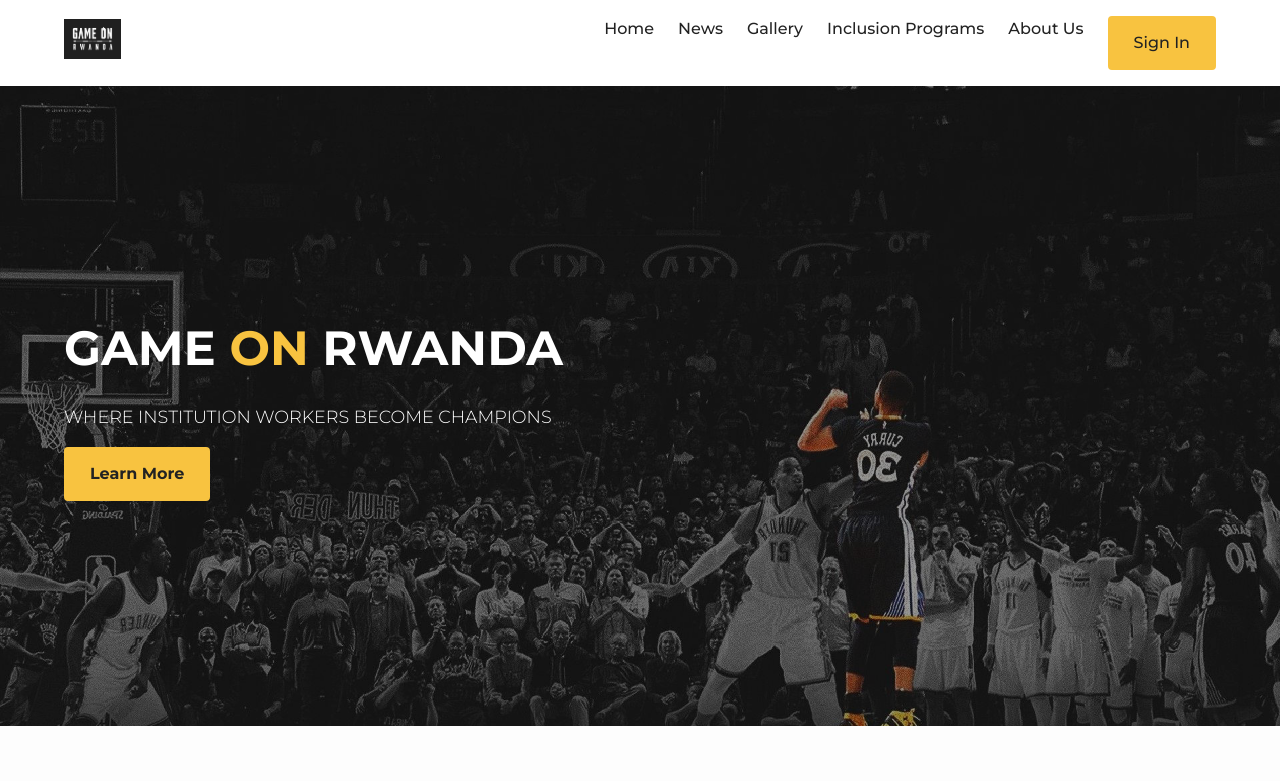
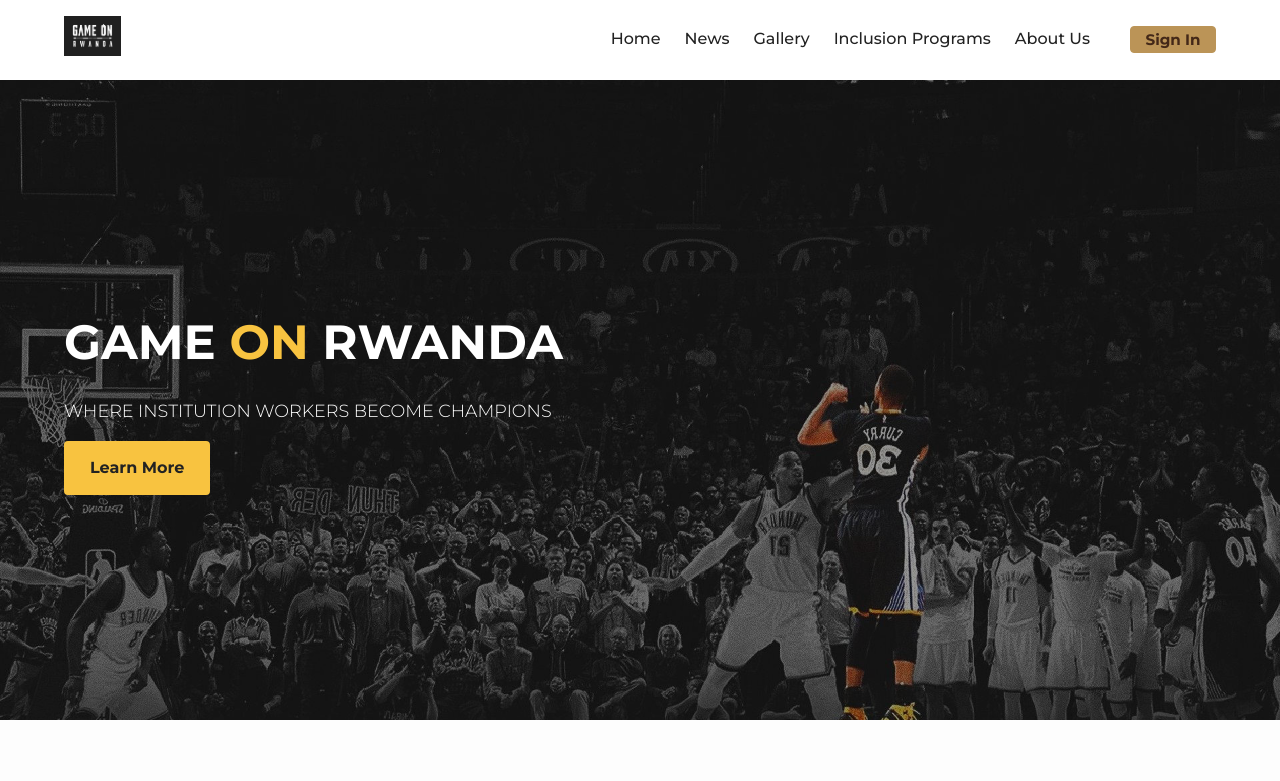
Before and after one commit to HirwaYves/gameonrwanda, a plain HTML site: page index.html in a window 1280 px wide. Shown: the top 781 px of the page. Drawn offline with Linux system fonts and the light colour scheme.

Commit message:
Update styles.css

```diff
--- a/styles.css
+++ b/styles.css
@@ -1709,3 +1709,29 @@
     grid-template-columns: repeat(4, 1fr);
   }
 }
+/* ===== Header (Sign In button) ===== */
+/* Assumes .site-nav ul is display: flex with gap already set */
+
+.site-nav .btn--sign-in {
+  display: inline-block;
+  padding: 0.3rem 0.9rem;            /* Reduced height for alignment */
+  line-height: 1;                    /* Prevents vertical stretching */
+  background: var(--soft-gold);
+  color: var(--deep-coffee);
+  border: 1.5px solid var(--soft-gold);  /* Thinner border */
+  border-radius: 4px;
+  font-weight: 600;
+  font-size: 0.95rem;                /* Matches nav font size */
+  transition: background 0.3s, color 0.3s, border 0.3s;
+  margin-left: 1rem;                /* Space from the last nav link */
+  align-self: center;               /* Aligns well inside flex container */
+}
+
+.site-nav .btn--sign-in:hover,
+.site-nav .btn--sign-in:focus {
+  background: transparent;
+  color: var(--soft-gold);
+  border: 1px solid var(--soft-gold);  /* Thinner on hover */
+  box-shadow: none;                   /* Remove any shadow */
+  transform: none;                    /* Keep it flat */
+}
```
